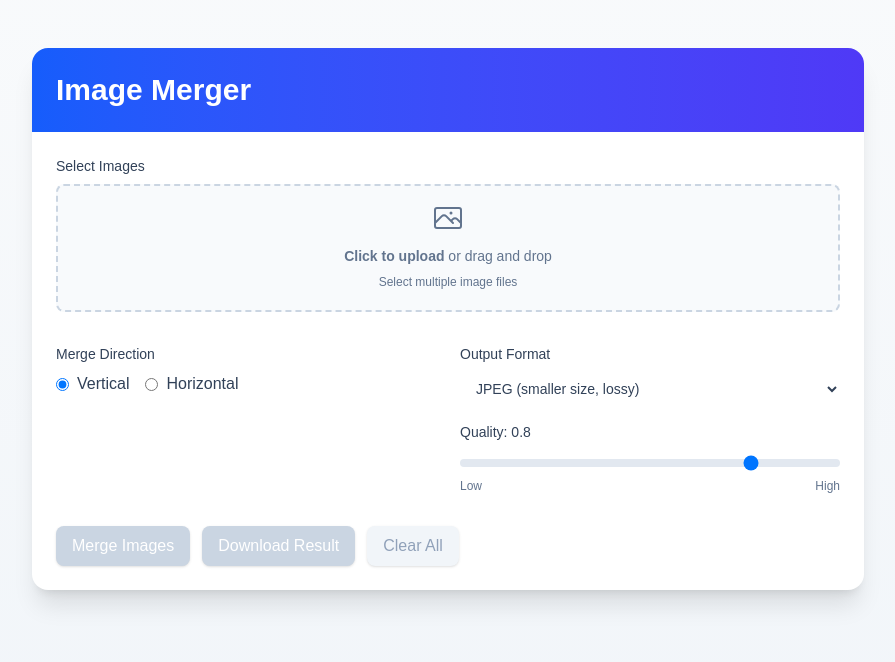
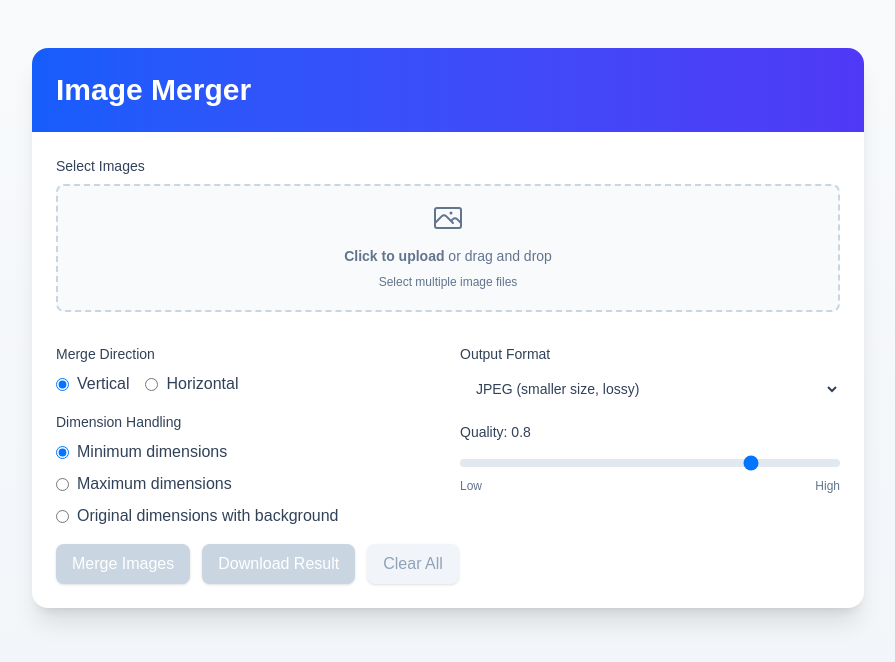
Before and after one commit to SahilAggarwal2004/filesmerger, a Next.js app: page /image-merger in a window 1280 px wide. Shown: the top 662 px of the page, without its empty margins (192-1087 px from the left). Built offline with nearby package versions, Linux system fonts and the light colour scheme.

Commit message:
[feat]: add dimensions adjustment

```diff
--- a/src/constants.ts
+++ b/src/constants.ts
@@ -1,4 +1,4 @@
-import type { ImageFormat } from "./types";
+import type { ImageFormat, DimensionStrategy } from "./types";
 
 export const imageFormatDescriptions = {
   jpeg: "JPEG (smaller size, lossy)",
@@ -8,4 +8,14 @@ export const imageFormatDescriptions = {
 
 export const imageFormats = Object.keys(imageFormatDescriptions) as ImageFormat[];
 
+export const mergeDirections = ["vertical", "horizontal"] as const;
+
 export const sizes = { B: 1, KB: 1024, MB: 1048576, GB: 1073741824 }; // In bytes
+
+export const dimensionStrategyDescriptions = {
+  minimum: "Minimum dimensions",
+  maximum: "Maximum dimensions",
+  original: "Original dimensions with background",
+};
+
+export const dimensionStrategies = Object.keys(dimensionStrategyDescriptions) as DimensionStrategy[];
--- a/src/modules/utils.ts
+++ b/src/modules/utils.ts
@@ -18,3 +18,7 @@ export function formatFileSize(bytes: number) {
   const unit = bytesToUnit(bytes);
   return `${bytes && bytesToSize(bytes, unit).toFixed(2)} ${unit}`;
 }
+
+export const sum = (arr: number[]) => arr.reduce((a, b) => a + b, 0);
+
+export const minmax = (a: number, b: number, useMin: boolean) => (useMin ? Math.min(a, b) : Math.max(a, b));
--- a/src/pages/image-merger.tsx
+++ b/src/pages/image-merger.tsx
@@ -1,21 +1,25 @@
+/* eslint-disable no-var */
 /* eslint-disable @next/next/no-img-element */
 // pages/image-merger.tsx
 import { useState, useRef, useEffect, useMemo } from "react";
 import Head from "next/head";
-import { ImageFormat, LoadedImage, MergedImage, MergeDirection } from "@/types";
-import { download, formatFileSize } from "@/modules/utils";
-import { imageFormatDescriptions, imageFormats } from "@/constants";
+import { ImageFormat, LoadedImage, MergedImage, MergeDirection, DimensionStrategy } from "@/types";
+import { download, formatFileSize, minmax, sum } from "@/modules/utils";
+import { imageFormatDescriptions, imageFormats, mergeDirections, dimensionStrategies, dimensionStrategyDescriptions } from "@/constants";
 import { loadImages } from "@/modules/image";
 
 export default function ImageMerger() {
   const [loadedImages, setLoadedImages] = useState<LoadedImage[]>([]);
   const [mergedImage, setMergedImage] = useState<MergedImage>(null);
   const [mergeDirection, setMergeDirection] = useState<MergeDirection>("vertical");
+  const [dimensionStrategy, setDimensionStrategy] = useState<DimensionStrategy>("minimum");
   const [outputFormat, setOutputFormat] = useState<ImageFormat>("jpeg");
   const [quality, setQuality] = useState(0.8);
+  const [backgroundColor, setBackgroundColor] = useState("#ffffff");
   const fileInputRef = useRef<HTMLInputElement>(null);
 
   const totalSize = useMemo(() => loadedImages.reduce((acc, img) => acc + img.size, 0), [loadedImages]);
+  const isOriginal = dimensionStrategy === "original";
 
   function handleFileChange(event: React.ChangeEvent<HTMLInputElement>) {
     const { files } = event.target;
@@ -29,18 +33,19 @@ export default function ImageMerger() {
     if (loadedImages.length < 2) return alert("Please select at least 2 images to merge.");
 
     const isHorizontal = mergeDirection === "horizontal";
-    let canvasWidth = 0;
-    let canvasHeight = 0;
+    const isMinimum = dimensionStrategy === "minimum";
 
-    loadedImages.forEach(({ element: { width, height } }) => {
     if (isHorizontal) {
-        canvasWidth += width;
-        canvasHeight = Math.max(canvasHeight, height);
+      var canvasHeight = isMinimum ? Infinity : 0;
+      loadedImages.forEach(({ element: { height } }) => (canvasHeight = minmax(canvasHeight, height, isMinimum)));
+      var widths = loadedImages.map(({ element: { width, height } }) => (isOriginal ? width : (width * canvasHeight) / height));
+      var canvasWidth = sum(widths);
     } else {
-        canvasHeight += height;
-        canvasWidth = Math.max(canvasWidth, width);
+      canvasWidth = isMinimum ? Infinity : 0;
+      loadedImages.forEach(({ element: { width } }) => (canvasWidth = minmax(canvasWidth, width, isMinimum)));
+      var heights = loadedImages.map(({ element: { width, height } }) => (isOriginal ? height : (height * canvasWidth) / width));
+      canvasHeight = sum(heights);
     }
-    });
 
     const canvas = document.createElement("canvas");
     canvas.width = canvasWidth;
@@ -48,13 +53,26 @@ export default function ImageMerger() {
     const ctx = canvas.getContext("2d");
     if (!ctx) return alert("Unable to create canvas context. Please try a different browser.");
 
-    let xOffset = 0;
-    let yOffset = 0;
-    loadedImages.forEach(({ element }) => {
-      ctx.drawImage(element, xOffset, yOffset);
-      if (isHorizontal) xOffset += element.width;
-      else yOffset += element.height;
+    if (isOriginal) {
+      ctx.fillStyle = backgroundColor;
+      ctx.fillRect(0, 0, canvasWidth, canvasHeight);
+    }
+
+    if (isHorizontal) {
+      let offset = 0;
+      loadedImages.forEach(({ element }, index) => {
+        if (isOriginal) ctx.drawImage(element, offset, (canvasHeight - element.height) / 2, widths[index], element.height);
+        else ctx.drawImage(element, offset, 0, widths[index], canvasHeight);
+        offset += widths[index];
       });
+    } else {
+      let offset = 0;
+      loadedImages.forEach(({ element }, index) => {
+        if (isOriginal) ctx.drawImage(element, (canvasWidth - element.width) / 2, offset, element.width, heights[index]);
+        else ctx.drawImage(element, 0, offset, canvasWidth, heights[index]);
+        offset += heights[index];
+      });
+    }
 
     canvas.toBlob(
       (blob) => {
@@ -122,31 +140,47 @@ export default function ImageMerger() {
                 {totalSize > 0 && <p className="text-sm text-slate-500 dark:text-slate-400">Total size: {formatFileSize(totalSize)}</p>}
               </div>
 
-              <div className="grid grid-cols-1 md:grid-cols-2 gap-6">
+              <div className="grid grid-cols-1 md:grid-cols-2 gap-6 mb-4">
                 <div className="space-y-4">
                   <div>
                     <label className="block text-sm font-medium text-slate-700 dark:text-slate-300 mb-2">Merge Direction</label>
                     <div className="flex space-x-4">
-                      <label className="flex items-center">
+                      {mergeDirections.map((direction) => (
+                        <label key={direction} className="flex items-center">
                           <input
                             type="radio"
                             className="form-radio text-blue-600 focus:ring-blue-500"
-                          value="vertical"
-                          checked={mergeDirection === "vertical"}
-                          onChange={() => setMergeDirection("vertical")}
+                            value={direction}
+                            checked={mergeDirection === direction}
+                            onChange={() => setMergeDirection(direction)}
                           />
-                        <span className="ml-2 text-slate-700 dark:text-slate-300">Vertical</span>
+                          <span className="ml-2 text-slate-700 dark:text-slate-300 capitalize">{direction}</span>
                         </label>
-                      <label className="flex items-center">
+                      ))}
+                    </div>
+                  </div>
+                  <div>
+                    <label className="block text-sm font-medium text-slate-700 dark:text-slate-300 mb-2">Dimension Handling</label>
+                    <div className="space-y-2">
+                      {dimensionStrategies.map((strategy) => (
+                        <label key={strategy} className="flex items-center">
                           <input
                             type="radio"
                             className="form-radio text-blue-600 focus:ring-blue-500"
-                          value="horizontal"
-                          checked={mergeDirection === "horizontal"}
-                          onChange={() => setMergeDirection("horizontal")}
+                            value={strategy}
+                            checked={dimensionStrategy === strategy}
+                            onChange={() => setDimensionStrategy(strategy)}
                           />
-                        <span className="ml-2 text-slate-700 dark:text-slate-300">Horizontal</span>
+                          <span className="ml-2 text-slate-700 dark:text-slate-300">{dimensionStrategyDescriptions[strategy]}</span>
                         </label>
+                      ))}
+
+                      {isOriginal && (
+                        <div className="ml-6 mt-2 flex space-x-3 items-center">
+                          <label className="block text-sm text-slate-600 dark:text-slate-400">Background Color</label>
+                          <input type="color" value={backgroundColor} onChange={(e) => setBackgroundColor(e.target.value)} className="h-7 w-12 p-0 rounded" />
+                        </div>
+                      )}
                     </div>
                   </div>
                 </div>
--- a/src/types.ts
+++ b/src/types.ts
@@ -1,4 +1,4 @@
-import { imageFormatDescriptions, sizes } from "./constants";
+import { imageFormatDescriptions, mergeDirections, sizes, dimensionStrategyDescriptions } from "./constants";
 
 // pages/image-merger.tsx
 export type ImageFormat = keyof typeof imageFormatDescriptions;
@@ -10,8 +10,10 @@ export type LoadedImage = {
   name: string;
 };
 
-export type MergeDirection = "horizontal" | "vertical";
+export type MergeDirection = typeof mergeDirections[number];
 
 export type MergedImage = { url: string; size: number } | null;
 
 export type Unit = keyof typeof sizes;
+
+export type DimensionStrategy = keyof typeof dimensionStrategyDescriptions;
```
Lines whose indentation alone changed are shown as unchanged.
